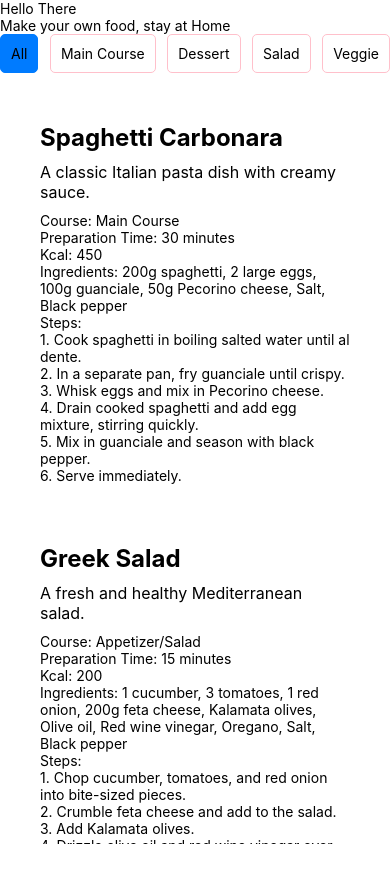
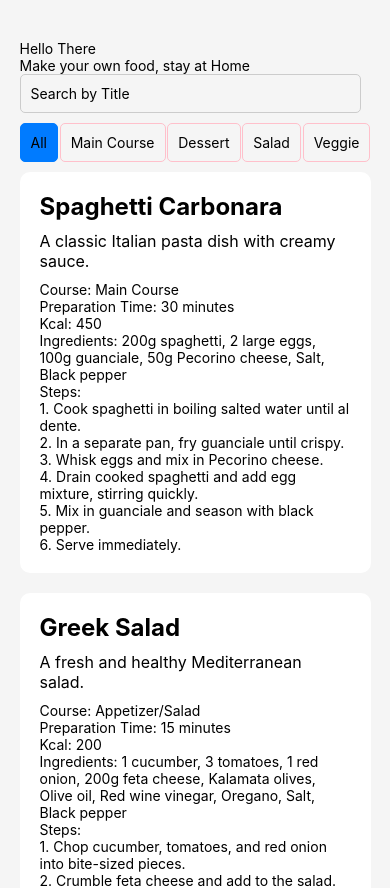
Before and after one commit to TessierV/HelloBook, a React Native app: screen / in a window 390 px wide. Shown: the top 888 px of the page. Before the commit the page ends 844 px from the top, so only its background shows below. Built offline with nearby package versions, Linux system fonts and the light colour scheme.

Commit message:
add filter bar

```diff
--- a/App.js
+++ b/App.js
@@ -1,7 +1,8 @@
 import React, { useState } from 'react';
-import { StyleSheet, Text, View, ScrollView, TouchableOpacity } from 'react-native';
+import { StyleSheet, Text, View, ScrollView, TouchableOpacity, TextInput } from 'react-native';
 
 export default function App() {
+  const [searchTerm, setSearchTerm] = useState('');
   const [selectedCategory, setSelectedCategory] = useState('All');
 
   const recipes = [
@@ -78,14 +79,31 @@ export default function App() {
     }
   ];
 
-  const filteredRecipes = selectedCategory === 'All' ? recipes : recipes.filter(recipe => recipe.course === selectedCategory);
+  const filteredRecipes = recipes.filter(recipe => {
+    // Filtrer par catégorie
+    if (selectedCategory !== 'All' && recipe.course !== selectedCategory) {
+      return false;
+    }
+
+    // Filtrer par titre
+    return recipe.title.toLowerCase().includes(searchTerm.toLowerCase());
+  });
 
   return (
-  <>
+    <View style={styles.maincontainer}>
+  <View style={styles.container}>
     <View>
         <Text>Hello There</Text>
         <Text>Make your own food, stay at Home</Text>
     </View>
+    <View style={styles.searchBar}>
+            <TextInput
+              style={styles.searchInput}
+              placeholder="Search by Title"
+              value={searchTerm}
+              onChangeText={text => setSearchTerm(text)}
+            />
+          </View>
       <View style={styles.categoryBar}>
         <TouchableOpacity
           style={[styles.categoryButton, selectedCategory === 'All' && styles.selectedCategory]}
@@ -118,12 +136,13 @@ export default function App() {
           <Text>Veggie</Text>
         </TouchableOpacity>
       </View>
-    <ScrollView contentContainerStyle={styles.container}>
+    <ScrollView>
       {filteredRecipes.map((recipe, index) => (
         <RecipeCard key={index} {...recipe} />
       ))}
     </ScrollView>
-    </>
+    </View>
+    </View>
   );
 }
 
@@ -143,12 +162,36 @@ const RecipeCard = ({ title, description, course, preparationTime, kcal, ingredi
 );
 
 const styles = StyleSheet.create({
+  maincontainer: {
+    flexGrow: 1,
+    backgroundColor: '#F5F5F5',
+    paddingVertical: 40,
+  },
   container: {
-    flexGrow: 1,
-    backgroundColor: '#fff',
-    alignItems: 'center',
     justifyContent: 'center',
-    padding: 20,
+    width: "90%",
+    alignSelf: 'center',
+    marginBottom: "10%",
+
+  },
+  searchBar: {
+    flexDirection: 'row',
+    justifyContent: 'space-between',
+    marginBottom: 10,
+  },
+  searchInput: {
+    flex: 1,
+    marginRight: 10,
+    padding: 10,
+    borderRadius: 5,
+    borderWidth: 1,
+    borderColor: '#ccc',
+  },
+  searchButton: {
+    padding: 10,
+    borderRadius: 5,
+    borderWidth: 1,
+    borderColor: '#ccc',
   },
   categoryBar: {
     flexDirection: 'row',
```
